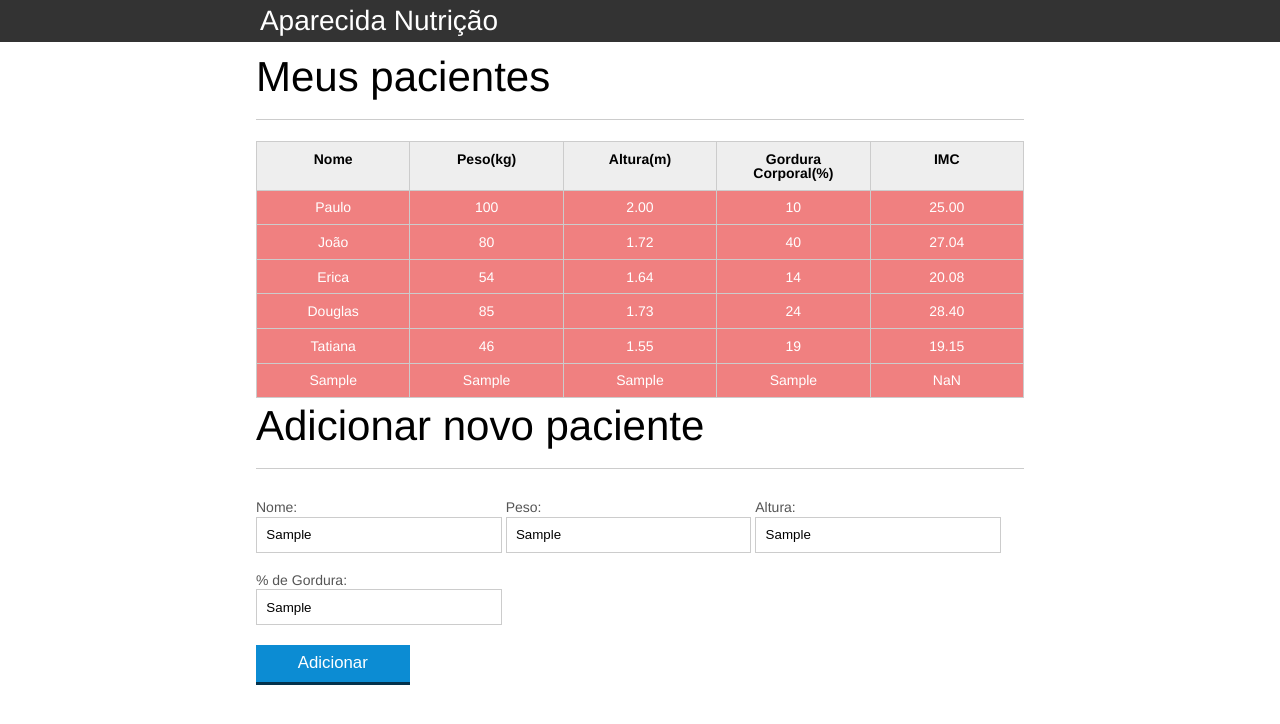
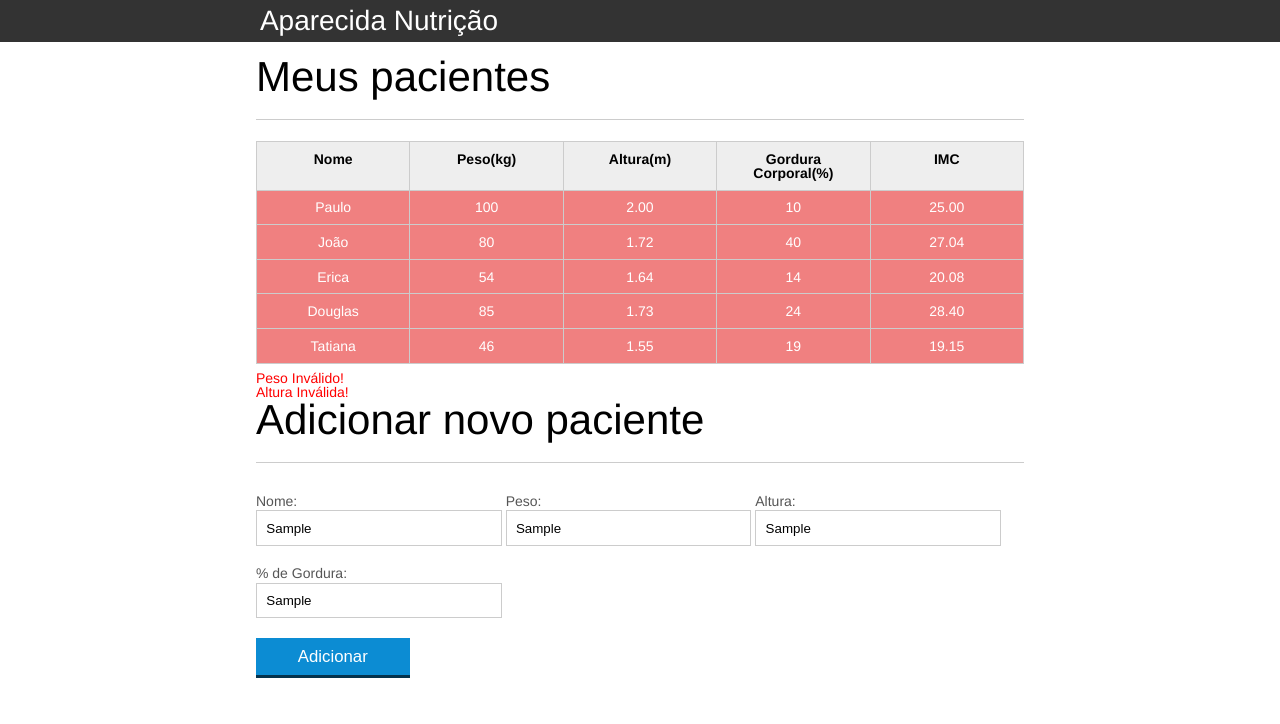
Before and after one commit to MarcusJD/desenvolvimento-javascript, a plain HTML site: page index.html in a window 1280 px wide. Both pictures are taken after typing "Sample", "Sample", "Sample", "Sample" into the empty fields and a click on the button "Adicionar". Drawn offline with Linux system fonts and the light colour scheme.

Commit message:
Validação

```diff
--- a/index.html
+++ b/index.html
@@ -73,6 +73,11 @@
 			</section>
 		</main>
 		<section class="container">
+		    <span id="mensagem-erro"></span>
+			<ul id="lista-erros">
+
+			</ul>
+
 			<h2 id="titulo-form">Adicionar novo paciente</h2>
 			<form id="form-add">
 				<div class="grupo">
--- a/js/script.js
+++ b/js/script.js
@@ -65,6 +65,18 @@
 					*/
 					var paciente = getPaciente( form );
 
+					/*
+					* Validação
+					*/
+					var erros = validaPaciente( paciente );
+
+					if( erros.length > 0 )
+					{
+						exibeMensagemErro( erros );
+
+					    return;
+					}
+
 					pacienteTr = montaTR( paciente );
 
 					//Adicionando a tabela no TBody
@@ -73,10 +85,14 @@
 				});
 
 
+
 				//============================================================================//
 				//                          Funções*	     			        			  //
 				//============================================================================//
 
+				/*
+				* Calcula o IMC
+				*/
 				function calculaIMC( peso, altura )
 				{
 					return peso/(altura*altura);
@@ -100,6 +116,9 @@
 					return paciente;
 				}
 
+				/*
+				* Monta a TR
+				*/
 				function montaTR( paciente )
 				{
 					var pacienteTr = document.createElement("tr"); //criando uma TR
@@ -131,3 +150,51 @@
 
 					return pacienteTr;
 				}
+
+				/*
+				* Valida os pacientes
+				*/
+				function validaPaciente( paciente )
+				{
+					var erros = [];
+
+					if( !validaPeso( paciente.peso ) )
+						erros.push("Peso Inválido!" );
+
+					if( !validaAltura( paciente.altura ) )
+					    erros.push( "Altura Inválida!" );
+
+					return erros;
+				}
+
+				function validaPeso( peso )
+				{
+					if( peso >= 0 && peso < 1000 )
+						return true;
+					else
+						return false;
+				}
+
+				function validaAltura( altura )
+				{
+					if( altura >= 0 && altura <= 3.0 )
+						return true;
+					else
+						return false;
+				}
+
+				function exibeMensagemErro( erros )
+				{
+					var ulErros = document.querySelector("#lista-erros");
+
+					for( i = 0; i< erros.length; i++ )
+					{
+						li = document.createElement( "li" );
+
+						li.textContent = erros[i];
+
+						li.style.color = "red";
+
+						ulErros.appendChild( li );
+					}
+				}
```
